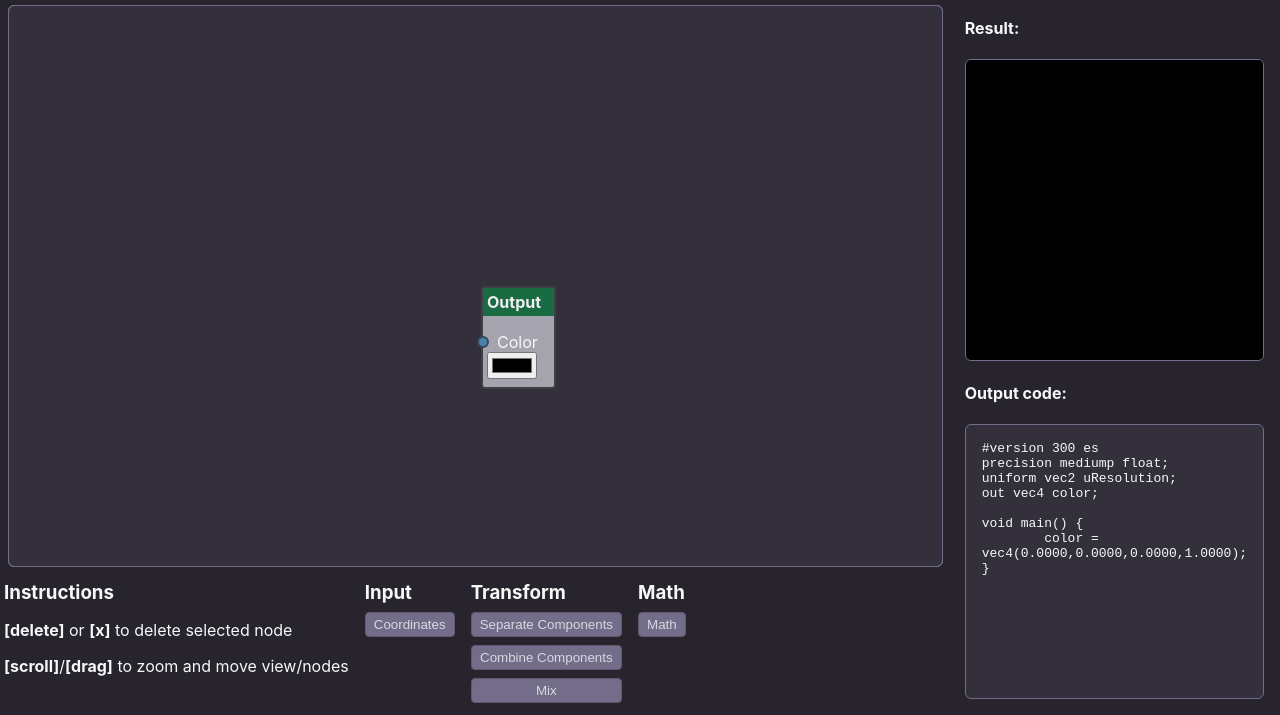
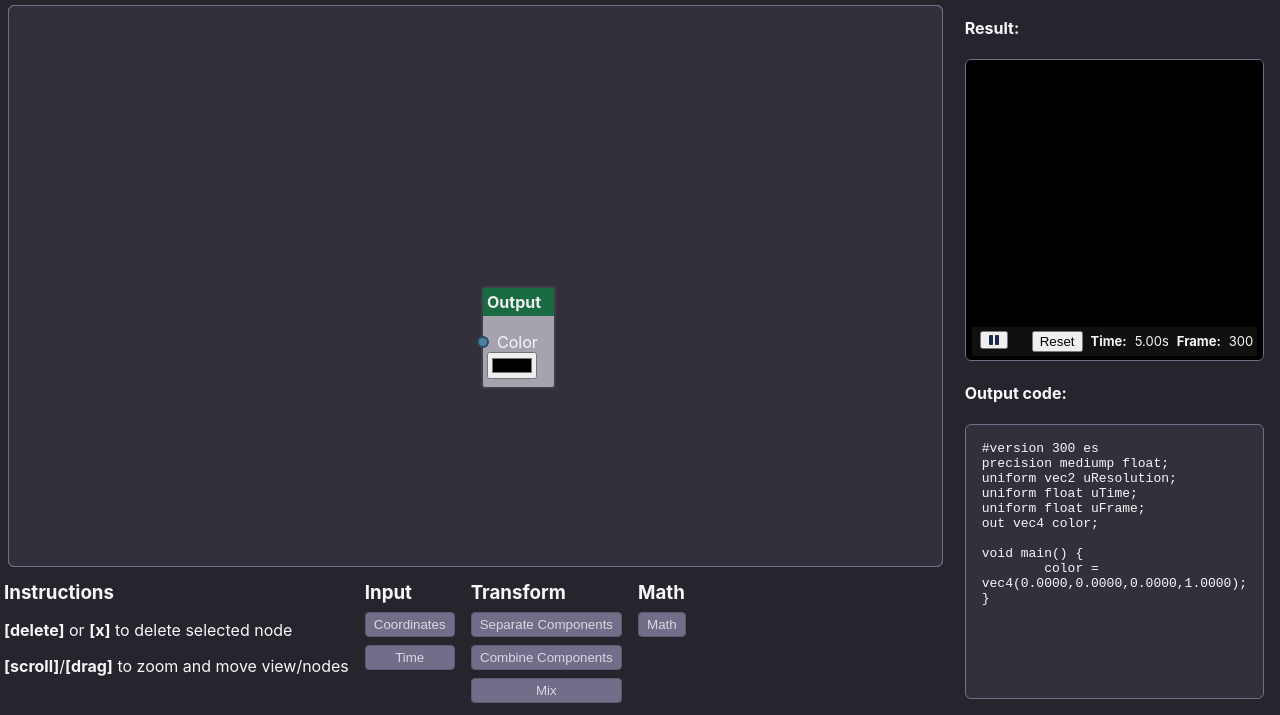
Before and after one commit to mcavazotti/webgl-nodes, a website built with Vite: page index.html in a window 1280 px wide. Shown: the part 85-800 px from the top of the page. Built offline with nearby package versions, Linux system fonts and the light colour scheme.

Commit message:
Changes: - time node + play/pause logic - bug fix for loading nodes

```diff
--- a/index.html
+++ b/index.html
@@ -37,7 +37,39 @@
     <div id="output">
       <h4> Result: </h3>
         <div id="gl-output">
-           <canvas id="gl-output-canvas" width="500" height="300"></canvas>
+          <canvas id="gl-output-canvas" width="500" height="300"> </canvas>
+          <div id="play-control">
+            <div>
+
+              <button id="play"  class="hidden">
+                <svg width="12px" height="12px" viewBox="0 0 24 24" fill="none" xmlns="http://www.w3.org/2000/svg">
+                  <path
+                    d="M21.4086 9.35258C23.5305 10.5065 23.5305 13.4935 21.4086 14.6474L8.59662 21.6145C6.53435 22.736 4 21.2763 4 18.9671L4 5.0329C4 2.72368 6.53435 1.26402 8.59661 2.38548L21.4086 9.35258Z"
+                    fill="#1C274C" />
+                </svg>
+              </button>
+              <button id="pause">
+                <svg width="12px" height="12px" viewBox="0 0 24 24" fill="none" xmlns="http://www.w3.org/2000/svg">
+                  <path
+                    d="M2 6C2 4.11438 2 3.17157 2.58579 2.58579C3.17157 2 4.11438 2 6 2C7.88562 2 8.82843 2 9.41421 2.58579C10 3.17157 10 4.11438 10 6V18C10 19.8856 10 20.8284 9.41421 21.4142C8.82843 22 7.88562 22 6 22C4.11438 22 3.17157 22 2.58579 21.4142C2 20.8284 2 19.8856 2 18V6Z"
+                    fill="#1C274C" />
+                  <path
+                    d="M14 6C14 4.11438 14 3.17157 14.5858 2.58579C15.1716 2 16.1144 2 18 2C19.8856 2 20.8284 2 21.4142 2.58579C22 3.17157 22 4.11438 22 6V18C22 19.8856 22 20.8284 21.4142 21.4142C20.8284 22 19.8856 22 18 22C16.1144 22 15.1716 22 14.5858 21.4142C14 20.8284 14 19.8856 14 18V6Z"
+                    fill="#1C274C" />
+                </svg>
+              </button>
+            </div>
+            <button id="reset">Reset</button>
+            <span>
+              <strong>Time:</strong>
+            </span>
+            <span id="time"></span>
+            <span>
+              <strong>Frame:</strong>
+            </span>
+            <span id="frame"></span>
+
+          </div>
         </div>
         <h4>Output code:</h4>
         <div id="code-output"></div>
--- a/src/main.ts
+++ b/src/main.ts
@@ -50,7 +50,7 @@ saveButton.addEventListener('click', () => {
     a.download = filename;
     a.click();
     a.remove();
-})
+});
 
 const loadButton = document.getElementById('load') as HTMLButtonElement;
 loadButton.addEventListener('click', () => {
@@ -66,4 +66,24 @@ loadButton.addEventListener('click', () => {
         }
     })
     input.click();
-})
+});
+
+const playButton = document.getElementById('play') as HTMLButtonElement;
+const pauseButton = document.getElementById('pause') as HTMLButtonElement;
+const resetButton = document.getElementById('reset') as HTMLButtonElement;
+
+playButton.addEventListener('click', ()=> {
+    editor.play();
+    pauseButton.classList.remove('hidden');
+    playButton.classList.add('hidden');
+});
+
+pauseButton.addEventListener('click', ()=> {
+    editor.pause();
+    pauseButton.classList.add('hidden');
+    playButton.classList.remove('hidden');
+});
+
+resetButton.addEventListener('click', ()=> {
+    editor.reset();
+});
--- a/src/node-editor/editor/editor.ts
+++ b/src/node-editor/editor/editor.ts
@@ -342,6 +342,18 @@ export class NodeEditor {
         }
         this.addNodesToBoard();
     }
+
+    play() {
+        this.glEnviroment.setPlay(true);
+        this.glEnviroment.renderLoop();
+    }
+    pause() {
+        this.glEnviroment.setPlay(false);
+    }
+
+    reset() {
+        this.glEnviroment.reset();
+    }
 }
 
 function getValue(data: Socket | Parameter): any {
@@ -352,11 +364,11 @@ function getValue(data: Socket | Parameter): any {
         case ParameterType.check:
             return data.state!.value;
         case SocketType.vector2:
-            return new Vector2((data.state!.value as Vector2).x, (data.state!.value as Vector2).y);
+            return new Vector2((data.state!.value as any)[0], (data.state!.value as any)[1]);
         case SocketType.vector3:
-            return new Vector3((data.state!.value as Vector3).x, (data.state!.value as Vector3).y, (data.state!.value as Vector3).z);
+            return new Vector3((data.state!.value as any)[0], (data.state!.value as any)[1], (data.state!.value as any)[2]);
         case SocketType.vector4:
-            return new Vector4((data.state!.value as Vector4).x, (data.state!.value as Vector4).y, (data.state!.value as Vector4).z, (data.state!.value as Vector4).w);
+            return new Vector4((data.state!.value as any)[0], (data.state!.value as any)[1], (data.state!.value as any)[2], (data.state!.value as any)[3]);
         case SocketType.color:
             return new ColorRGBA(data.state!.value as string);
     }
--- a/src/node-editor/gl/gl-enviroment.ts
+++ b/src/node-editor/gl/gl-enviroment.ts
@@ -21,7 +21,9 @@ export class GlEnviroment {
 
     /** Uniforms available for fragment shader use */
     readonly uniforms: string[] = [
-        "uniform vec2 uResolution;"
+        "uniform vec2 uResolution;",
+        "uniform float uTime;",
+        "uniform float uFrame;",
     ];
 
     /** Compiled vertex shader */
@@ -30,6 +32,10 @@ export class GlEnviroment {
     private fragmentShader?: WebGLShader;
     /** Linked WebGL program */
     private program?: WebGLProgram;
+
+    private startTime: number;
+    private frame: number;
+    private play = true;
 
     /**
      * Initialize WebGL context and buffers
@@ -57,7 +63,8 @@ export class GlEnviroment {
         gl.bufferData(gl.ARRAY_BUFFER, new Float32Array(positions), gl.STATIC_DRAW);
 
         this.vertexShader = this.loadShader(this.gl.VERTEX_SHADER, this.vertexShaderSrc);
-
+        this.startTime = new Date().getTime();
+        this.frame = 0;
     }
 
     /**
@@ -120,11 +127,18 @@ export class GlEnviroment {
 
         this.gl.useProgram(this.program);
 
-        let vertexPosition = this.gl.getAttribLocation(this.program, 'aVertexPos');
+        const vertexPosition = this.gl.getAttribLocation(this.program, 'aVertexPos');
         this.canvas.width = this.canvas.clientWidth;
         this.canvas.height = this.canvas.clientHeight;
-        let uResPosition = this.gl.getUniformLocation(this.program, "uResolution");
+
+        const uResPosition = this.gl.getUniformLocation(this.program, "uResolution");
         this.gl.uniform2f(uResPosition, this.canvas.width, this.canvas.height);
+
+        const uTime = this.gl.getUniformLocation(this.program, "uTime");
+        this.gl.uniform1f(uTime, (new Date().getTime() - this.startTime) / 1000);
+
+        const uFrame = this.gl.getUniformLocation(this.program, "uFrame");
+        this.gl.uniform1f(uFrame, this.frame);
 
         this.gl.clearColor(0, 0, 0, 0);
         this.gl.clear(this.gl.COLOR_BUFFER_BIT);
@@ -143,6 +157,30 @@ export class GlEnviroment {
         // console.log(fragShaderSrc)
         this.fragmentShader = this.loadShader(this.gl.FRAGMENT_SHADER, fragShaderSrc);
         this.createProgram();
+        this.renderLoop();
+    }
+
+    renderLoop() {
+        const timeSpan = document.getElementById('time');
+        const frameSpan = document.getElementById('frame');
+        if (timeSpan)
+            timeSpan!.innerText = ((new Date().getTime() - this.startTime) / 1000).toFixed(2) + 's';
+        if (frameSpan)
+            frameSpan!.innerText = this.frame.toString();
         this.render();
+        if (this.play) {
+            window.requestAnimationFrame(this.renderLoop.bind(this));
+        }
+        this.frame++;
+    }
+
+    setPlay(state: boolean) {
+        this.play = state;
+    }
+
+    reset() {
+        this.frame = 0;
+        this.startTime = new Date().getTime();
+        if(!this.play) this.renderLoop();
     }
 }
--- a/src/node-editor/nodes/definitions/definitions.ts
+++ b/src/node-editor/nodes/definitions/definitions.ts
@@ -1,5 +1,6 @@
 import { NodeConfiguration } from "../types/interfaces";
 import { coordinatesNode } from "./input/coordinates";
+import { timeNode } from "./input/time";
 import { mathNode } from "./math/math";
 import { combineNode } from "./transform/combine";
 import { mixNode } from "./transform/mix";
@@ -11,5 +12,6 @@ export const AVAILABLE_NODES: {[name: string]: NodeConfiguration} = {
     separate: separateNode,
     combine: combineNode,
     math: mathNode,
-    mix: mixNode
+    mix: mixNode,
+    time: timeNode
 }
--- /dev/null
+++ b/src/node-editor/nodes/definitions/input/time.ts
@@ -0,0 +1,39 @@
+import { NodeCategory, SocketType } from "../../types/enums";
+import { NodeConfiguration } from "../../types/interfaces";
+
+export const timeNode: NodeConfiguration = {
+    category: NodeCategory.input,
+    label: 'Time',
+    type: 'time',
+    outputSockets: [
+        {
+            label: 'Elapsed Time',
+            role: "output",
+            type: SocketType.float,
+            state: {
+                connection: null,
+                hide: false,
+                uid: '',
+            }
+        },
+        {
+            label: 'Frame Number',
+            role: "output",
+            type: SocketType.float,
+            state: {
+                connection: null,
+                hide: false,
+                uid: '',
+            }
+        },
+    ],
+    inputSokets: [],
+    parameters: [],
+    definitions: (_) => [],
+    code: (_) => {
+        return `
+        float #o0 = uTime;
+        float #o1 = uFrame;
+        `;
+    }
+}
--- a/src/style/style.scss
+++ b/src/style/style.scss
@@ -114,6 +114,7 @@ button.default-look {
   #gl-output {
     display: flex;
     justify-content: center;
+    position: relative;
 
     div {
       margin-right: $default-spacing;
@@ -124,6 +125,30 @@ button.default-look {
       width: 500px;
       height: 300px;
       width: 100%;
+    }
+
+    #play-control {
+      position: absolute;
+      display: flex;
+      width: 90%;
+      margin: 0 !important;
+      background-color: #181818ab;
+      padding: 4px 8px;
+      gap: 8px;
+      row-gap: 8px;
+      column-gap: 8px;
+      bottom: 5px;
+      justify-content: space-around;
+      align-items: baseline;
+      button {
+        display: flex;
+        &.hidden{
+          display: none;
+        }
+      }
+      span {
+        font-size: small;
+      }
     }
   }
 
```
Lines whose indentation alone changed are shown as unchanged.
